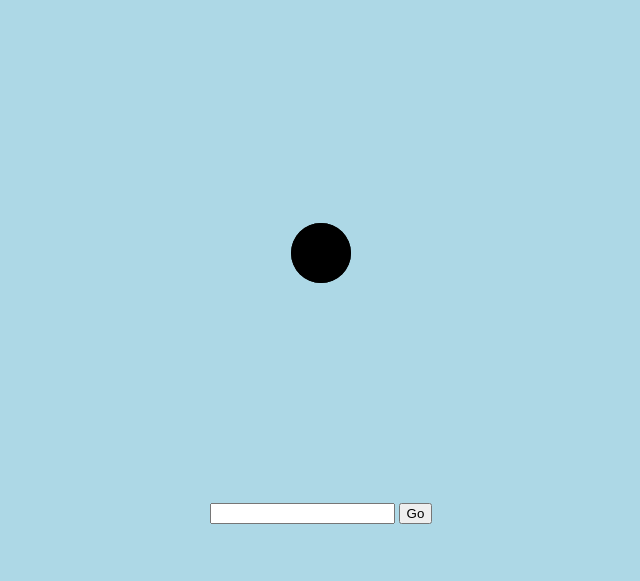
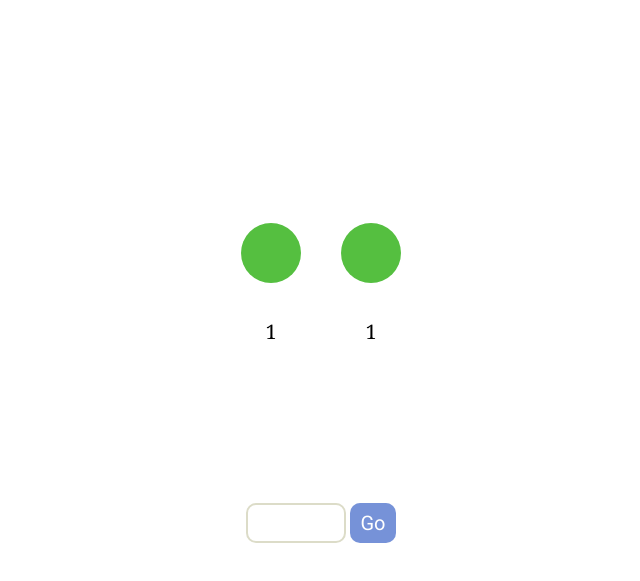
Before and after one commit to MarkGillespie/number-visualizer, a plain HTML site: page index.html in a window 1280 px wide. Shown: the part 5-586 px from the top of the page, without its empty margins (319-959 px from the left). Drawn offline with Linux system fonts and the light colour scheme.

Commit message:
Changed colors, added labels to circles
Added code to compute rational approximation of input and display the
fraction on screen. Added CSS to format textbox and button.

```diff
--- a/drawing.js
+++ b/drawing.js
@@ -19,22 +19,24 @@ class Circle {
     this.pos = [x,y];
     this.rad = [rad];
 
-    this.color = [0, 0, 0];
+    this.color = [0, 0, 100];
 
     this.moving = false;
     this.pos_target = [0,0];
     this.pos_step_size = [0,0];
-    this.pos_speed = 0.01;
+    this.pos_speed = 0.02;
 
     this.scaling = false;
     this.rad_target = [0];
     this.rad_step_size = [0];
-    this.rad_speed = 0.01;
+    this.rad_speed = 0.02;
 
     this.changing_color = false;
     this.color_target = [0,0,0];
     this.color_step_size = [0,0,0];
-    this.color_speed = 0.01;
+    this.color_speed = 0.02;
+
+    this.ratio_term = 1;
   }
 
   render() {
@@ -42,6 +44,12 @@ class Circle {
     ctx.beginPath();
     ctx.arc(this.pos[0], this.pos[1], this.rad, 0, 2*Math.PI);
     ctx.fill();
+
+    ctx.fillStyle = "rgb(0, 0, 0)";
+    ctx.font = "20px Georgia";
+    ctx.textAlign="center";
+    ctx.textBaseline="middle";
+    ctx.fillText(String(this.ratio_term), this.pos[0], this.pos[1] + 80);
   }
 
   update() {
@@ -68,6 +76,10 @@ class Circle {
         this.changing_color = false;
       }
     }
+  }
+
+  set_ratio_term(ratio_term) {
+    this.ratio_term = ratio_term;
   }
 
   move(target_x, target_y) {
@@ -125,6 +137,17 @@ function start() {
 
   whole_circle = new Circle(250, 250, initial_rad * 0.5);
   part_circle  = new Circle(250, 250, initial_rad * 0.5);
+
+  whole_circle.move(200, 250);
+  whole_circle.set_radius(0.5 * initial_rad);
+  whole_circle.set_color(0.5 * 220, 50, 50);
+  whole_circle.set_ratio_term(1);
+
+  part_circle.move(300, 250);
+  part_circle.set_radius(0.5 * initial_rad);
+  part_circle.set_color(0.5 * 220, 50, 50);
+  part_circle.set_ratio_term(1);
+
   march();
 
 }
@@ -132,20 +155,25 @@ function start() {
 function get_input() {
   input = document.getElementById("number").value;
   num = eval(input);
-  console.log(num);
 
-  numerator_ratio = num / (num + 1);
-  denominator_ratio = 1 / (num + 1);
+  approx = rational_approximation(num);
 
-  console.log(numerator_ratio, denominator_ratio, whole_circle.rad)
+  numerator = approx[0];
+  denominator = approx[1];
+
+  numerator_ratio = numerator / (numerator + denominator);
+  denominator_ratio = denominator / (numerator + denominator);
+  console.log(numerator, denominator)
 
   whole_circle.move(200, 250);
   whole_circle.set_radius(numerator_ratio * initial_rad);
   whole_circle.set_color(numerator_ratio * 220, 50, 50);
+  whole_circle.set_ratio_term(numerator);
 
   part_circle.move(300, 250);
   part_circle.set_radius(denominator_ratio * initial_rad);
   part_circle.set_color(denominator_ratio * 220, 50, 50);
+  part_circle.set_ratio_term(denominator);
 
 }
 
@@ -153,3 +181,27 @@ function handle_click() {
   get_input()
   return false;
 }
+
+
+function rational_approximation(num) {
+  var tolerance = 1.0E-15;
+  var x = num;
+  var a = Math.floor(x);
+  var h1 = 1;
+  var k1 = 0;
+  var h = a;
+  var k = 1;
+
+  while (x - a > tolerance * k * k) {
+    x = 1 / (x - a);
+    a = Math.floor(x);
+    h2 = h1;
+    h1 = h;
+    k2 = k1;
+    k1 = k;
+    h = h2 + a * h1;
+    k = k2 + a * k1;
+  }
+
+  return [h, k]
+}
--- a/index.html
+++ b/index.html
@@ -2,6 +2,7 @@
   <title>Numbers</title>
   <script type="text/javascript" src="drawing.js"></script>
   <link rel="stylesheet" type="text/css" href="number_style.css">
+  <link href="https://fonts.googleapis.com/css?family=Roboto" rel="stylesheet">
 </head>
 
 <body onload="start();">
@@ -9,7 +10,7 @@
     <canvas id="main_canvas" width="500" height="500"></canvas></br>
 
     <form action="#" onSubmit="return handle_click()">
-      <input type="text" name="number" id="number">
+      <input type="text" name="number" id="number" class="textbox" autocomplete="off">
       <button id="submit_button" type="submit">Go</button>
     </form>
 
--- a/number_style.css
+++ b/number_style.css
@@ -1,3 +1,39 @@
 body {
-    background-color: lightblue;
+  background-color: white;
 }
+
+.textbox {
+  height: 40px;
+  width: 100px;
+  position: relative;
+  border: 2px solid #cdcdcd;
+  border-color: rgb(220, 220, 200);
+  border-radius:10px;
+  text-align: center;
+  font-size: 30px;
+
+
+  vertical-align: middle;
+  outline: none; /* removes the default outline */
+}
+
+.textbox:focus {
+  border-color: rgba(60,100,200,.50);
+}
+
+button {
+  height: 40px;
+  vertical-align: middle;
+  border-radius:10px;
+
+  box-shadow: none;
+  display: inline-block;
+  border: none;
+  padding-right: 0.5em;
+  padding-left: 0.5em;
+  background-color: rgba(60, 100, 200, 0.70);
+  color: white;
+  font-family: 'Roboto', sans-serif;
+  font-size: 20px;
+
+}
```
